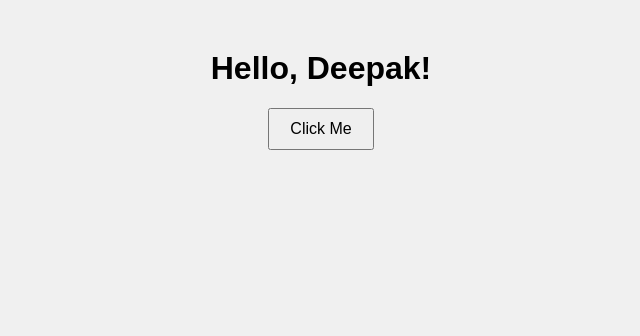
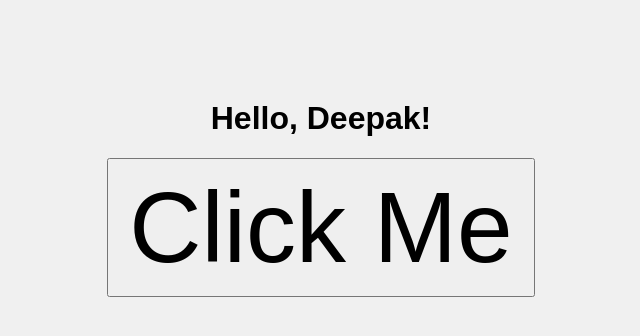
Before and after one commit to dipak560035/part, a plain HTML site: page index.html in a window 1280 px wide. Shown: the whole page, without its empty margins (319-959 px from the left). Drawn offline with Linux system fonts and the light colour scheme.

Commit message:
Updated HTML content

```diff
--- a/style.css
+++ b/style.css
@@ -2,11 +2,11 @@ body {
   font-family: sans-serif;
   text-align: center;
   background: #f0f0f0;
-  margin-top: 50px;
+  margin-top: 100px;
 }
 
 button {
   padding: 10px 20px;
-  font-size: 16px;
+  font-size: 100px;
   cursor: pointer;
 }
```
